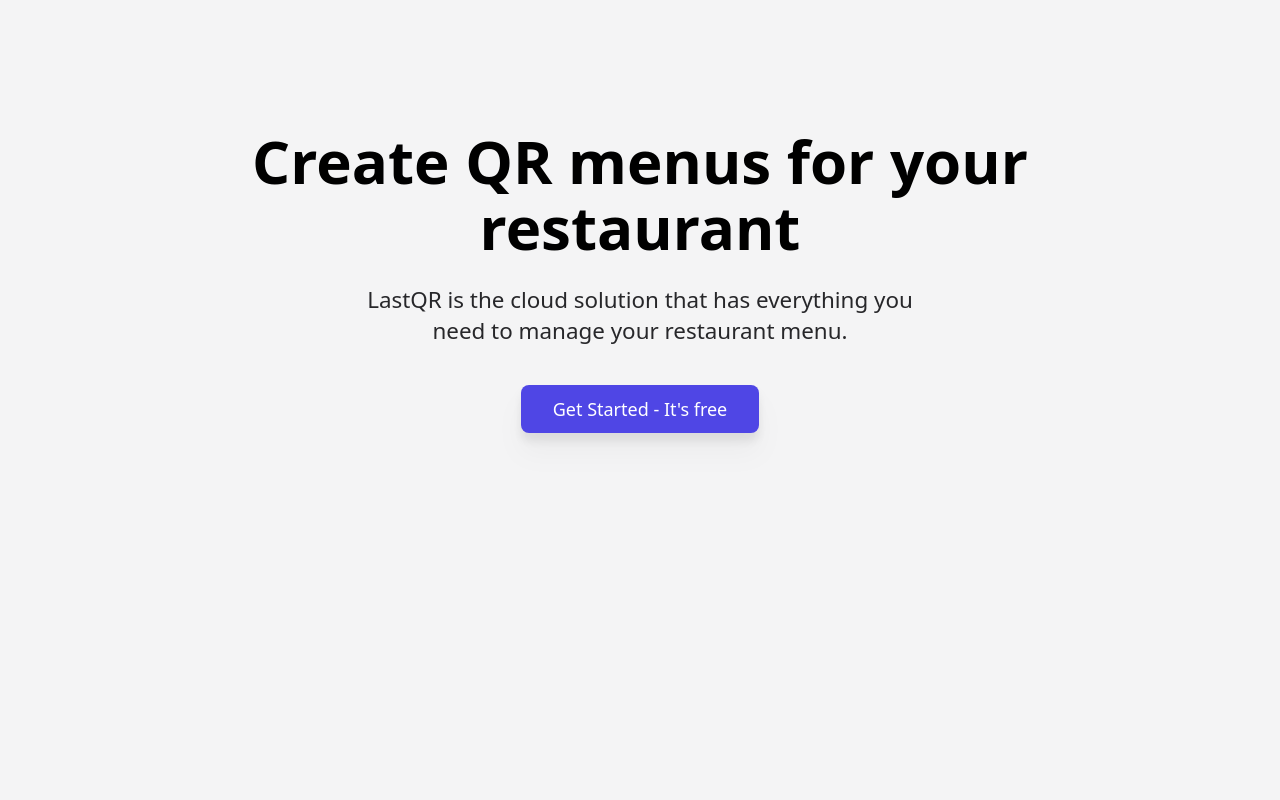
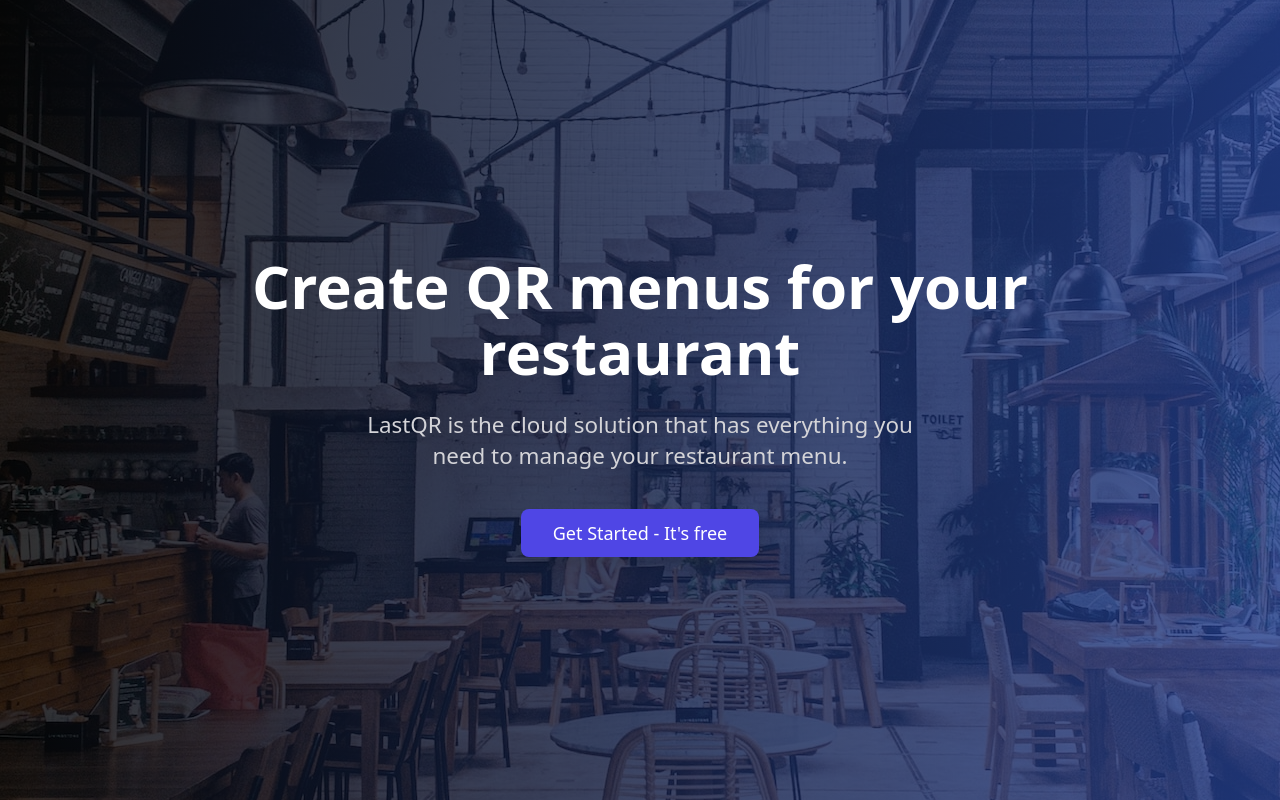
Before and after one commit to huaiyukhaw/lastqr, a Next.js app: page / in a window 1280 px wide. Built offline with nearby package versions, Linux system fonts and the light colour scheme; no server answers; a web font is replaced by a local one; what tailwindcss-radix would draw is missing.

Commit message:
add background image

```diff
--- a/pages/index.tsx
+++ b/pages/index.tsx
@@ -11,17 +11,17 @@ const Home: NextPage = () => {
         <meta name="viewport" content="width=device-width, initial-scale=1.0" />
         <link rel="icon" href="/favicon.ico" />
       </Head>
-      <main>
-        <div className="px-[5%] pt-32">
+      <main className="bg-[url('/restaurant.jpg')] bg-center">
+        <div className="relative flex min-h-screen items-center justify-center bg-gradient-to-r from-black/80 to-blue-900/80 px-[5%]">
           <div className="mx-auto w-full max-w-5xl text-center">
             <div className="mb-6">
-              <h1 className="text-4xl font-bold sm:text-6xl sm:leading-[1.1]">
+              <h1 className="text-4xl font-bold text-white sm:text-6xl sm:leading-[1.1]">
                 Create QR menus for your restaurant
               </h1>
             </div>
             <div className="mb-12">
               <div className="mx-auto max-w-xl">
-                <p className="text-lg leading-6 text-gray-800 dark:text-gray-300 sm:text-[1.4rem] sm:leading-[1.4]">
+                <p className="text-lg leading-6 text-gray-300 sm:text-[1.4rem] sm:leading-[1.4]">
                   LastQR is the cloud solution that has everything you need to
                   manage your restaurant menu.
                 </p>
```
Also changed, not shown: public/restaurant.jpg (added).
